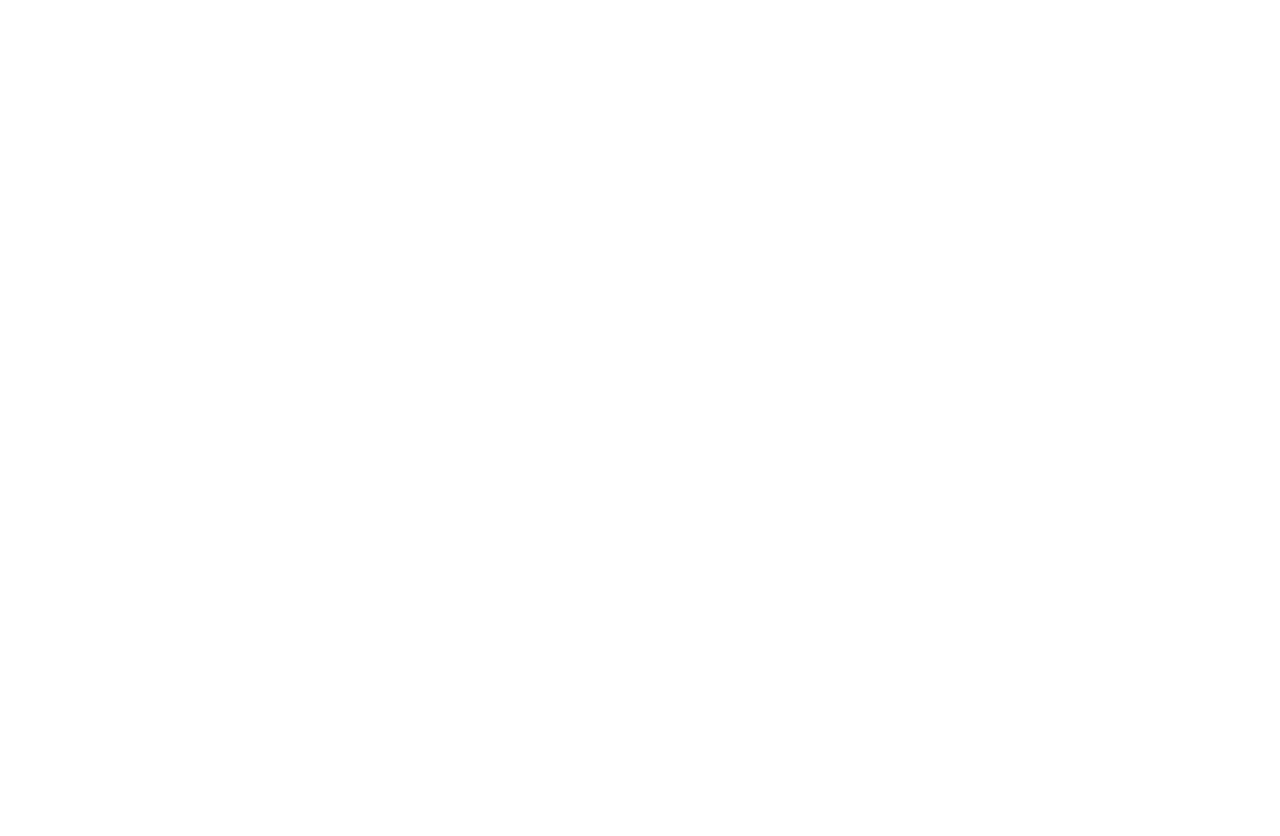
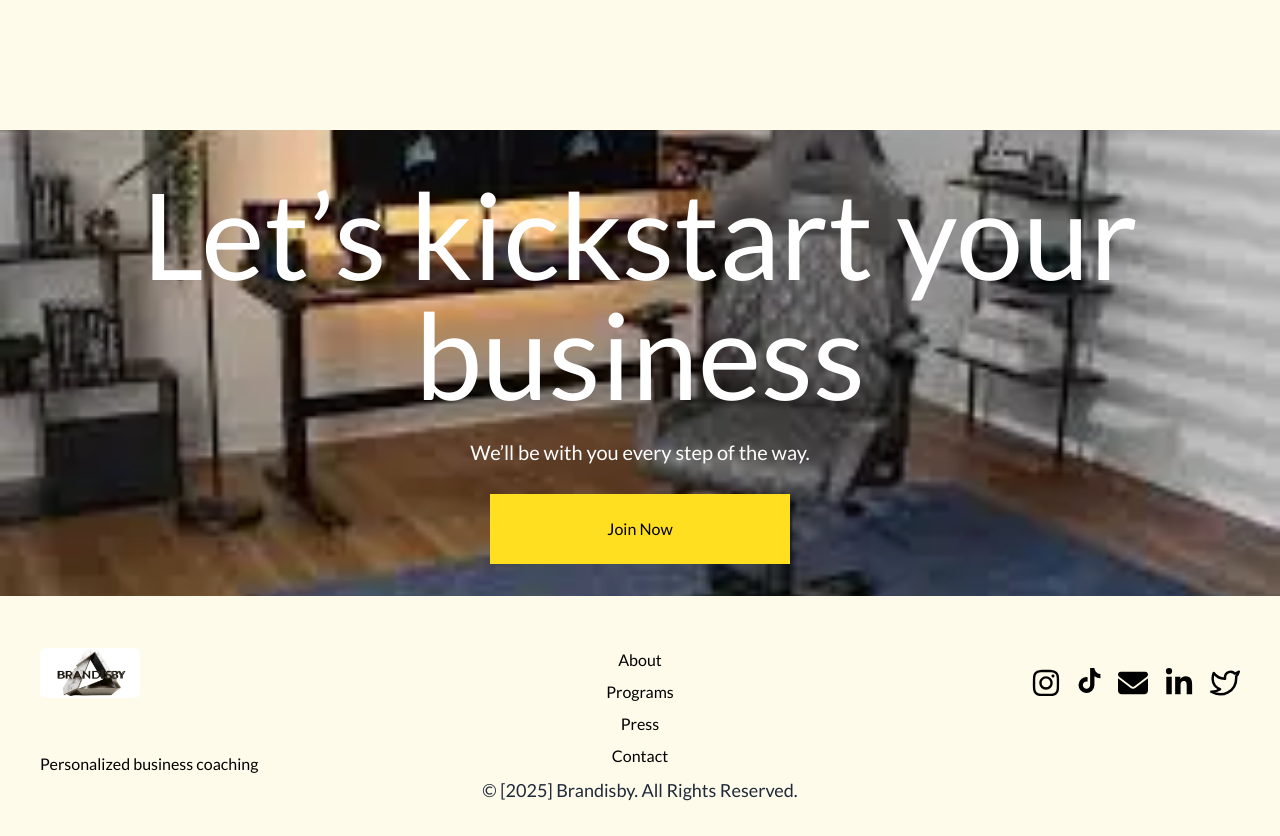
Before and after one commit to Tech041/brandisby, a React (Vite) app in the folder client/: page / in a window 1280 px wide. Shown: the part 3560-4396 px from the top of the page. Before the commit the page ends 3290 px from the top, so only its background shows below. Built offline with nearby package versions, Linux system fonts and the light colour scheme; a web font is replaced by a local one.

Commit message:
add footer

```diff
--- /dev/null
+++ b/client/src/components/BusinessAction.tsx
@@ -0,0 +1,40 @@
+import Container from "./Container";
+import { Link } from "react-router-dom";
+import { motion } from "framer-motion";
+const BusinessAction = () => {
+  return (
+    <section className="w-full bg-[url('/images/office5.webp')] bg-cover bg-center bg-no-repeat">
+      <Container>
+        <div className="w-full h-full">
+          <motion.div
+            initial={{ y: -100, opacity: 0 }}
+            whileInView={{ y: 0, opacity: 1 }}
+            transition={{ duration: 1, ease: "easeOut" }}
+            viewport={{ once: false }}
+            className="w-full h-full"
+          >
+            <h1 className=" text-6xl lg:text-[120px] text-center text-white  py-3">
+              Let’s kickstart your business
+            </h1>
+            <h2 className="text-sm lg:text-xl text-center text-white  py-3">
+              We’ll be with you every step of the way.
+            </h2>
+          </motion.div>
+
+          <div className="w-full h-[70px] flex justify-center items-center mt-4">
+            <div className=" w-full h-full flex justify-center  items-center">
+              <Link
+                className=" px-4 py-2 w-[150px] h-[50px] lg:h-full lg:w-[300px] flex items-center justify-center  text-black  bg-yellow-300 hover:bg-yellow-300/50 "
+                to={"/register"}
+              >
+                Join Now
+              </Link>
+            </div>{" "}
+          </div>
+        </div>
+      </Container>
+    </section>
+  );
+};
+
+export default BusinessAction;
--- a/client/src/components/Footer.tsx
+++ b/client/src/components/Footer.tsx
@@ -3,6 +3,7 @@
 import { FaEnvelope } from "react-icons/fa6";
 import { FiTwitter } from "react-icons/fi";
 import Container from "./Container";
+import { motion } from "framer-motion";
 
 import { FaLinkedinIn } from "react-icons/fa";
 import { desktopNavLinks } from "../utils/navLinks";
@@ -11,24 +12,32 @@
 
 const Footer = () => {
   return (
-    <footer className="w-full h-full bg-black border-t border-t-gray-700 pt-5">
+    <footer className="w-full h-full bg-amber-50 pt-5">
       <Container>
-        <div className="w-full h-full">
+        <motion.div
+          initial={{ y: -100, opacity: 0 }}
+          whileInView={{ y: 0, opacity: 1 }}
+          transition={{ duration: 1, ease: "easeOut" }}
+          viewport={{ once: false }}
+          className="w-full h-full"
+        >
           {/* upper */}
           <div className="flex flex-col md:flex-row justify-center">
-            <div className="flex-1">
+            {/* left */}
+            <div className="flex-1 flex flex-col justify-between">
               <div className=" w-[85px] h-[50px] md:w-[100px] md:h-[50px] rounded-md overflow-hidden">
                 <img
                   src="/images/logo.webp"
                   className="w-full h-full object-cover"
                 />
               </div>
+              <div className="">
+                <p className="">Personalized business coaching</p>
+              </div>
             </div>
+            {/* middle */}
             <div className="flex-1 pb-2">
-              <h2 className="text-white font-semibold text-lg md:text-xl md:text-center pt-4 pb-2">
-                Quick Links
-              </h2>
-              <ul className="text-gray-300 flex flex-col md:items-center gap-2">
+              <ul className="text-black flex flex-col md:items-center gap-2">
                 {desktopNavLinks.map((link) => (
                   <li key={link.name} className="">
                     <Link className=" text-sm md:text-base" to={link.name}>
@@ -38,32 +47,33 @@
                 ))}
               </ul>{" "}
             </div>
+            {/* right */}
             <div className="flex-1 flex  md:justify-end gap-4 pb-4 pt-5 ">
               <Socials path="">
-                <FaInstagram size={30} color="white" />
+                <FaInstagram size={30} color="black" />
               </Socials>
               <Socials path="">
-                <FaTiktok size={25} color="white" />
+                <FaTiktok size={25} color="black" />
               </Socials>
               <Socials path="">
-                <FaEnvelope size={30} color="white" />
+                <FaEnvelope size={30} color="black" />
               </Socials>
               <Socials path="">
-                <FaLinkedinIn size={30} color="white" />
+                <FaLinkedinIn size={30} color="black" />
               </Socials>
               <Socials path="">
-                <FiTwitter size={30} color="white" />
+                <FiTwitter size={30} color="black" />
               </Socials>
             </div>
           </div>
           {/* lower */}
           <div className="">
-            <p className="text-sm md:text-lg text-gray-500 text-center">
+            <p className="text-sm md:text-lg text-gray-800 text-center">
               &copy; [{new Date().getFullYear()}] Brandisby. All Rights
               Reserved.{" "}
             </p>
           </div>
-        </div>
+        </motion.div>
       </Container>
     </footer>
   );
--- /dev/null
+++ b/client/src/components/Reviews.tsx
@@ -0,0 +1,20 @@
+import Container from "./Container";
+
+const Reviews = () => {
+  return (
+    <section className="bg-amber-50 h-[400px]">
+      <Container>
+        <div className="w-full h-full">
+          <h1 className="text-4xl lg:text-5xl text-center text-black">
+            What our clients are saying
+          </h1>
+          <div className="pt-5">
+            <h1 className="text-center text-red-600">Coming up soon ...</h1>
+          </div>
+        </div>
+      </Container>
+    </section>
+  );
+};
+
+export default Reviews;
--- a/client/src/layouts/BrandisbyLayout.tsx
+++ b/client/src/layouts/BrandisbyLayout.tsx
@@ -1,10 +1,10 @@
-// import Footer from "../components/Footer";
+import Footer from "../components/Footer";
 import { Outlet } from "react-router-dom";
 
 const BrandisbyLayout = () => (
   <>
     <Outlet />
-    {/* <Footer /> */}
+    <Footer />
   </>
 );
 
--- a/client/src/pages/brandisby/Home.tsx
+++ b/client/src/pages/brandisby/Home.tsx
@@ -1,7 +1,9 @@
+import BusinessAction from "../../components/BusinessAction";
 import Hero from "../../components/Hero";
 import MembershipAccess from "../../components/MembershipAccess";
 import Methodology from "../../components/Methodology";
 import Navbar from "../../components/Navbar";
+import Reviews from "../../components/Reviews";
 import Subscriptions from "../../components/Subscriptions";
 import Team from "../../components/Team";
 
@@ -14,6 +16,8 @@
       <Methodology />
       <Subscriptions />
       <MembershipAccess />
+      <Reviews />
+      <BusinessAction />
     </main>
   );
 };
```
